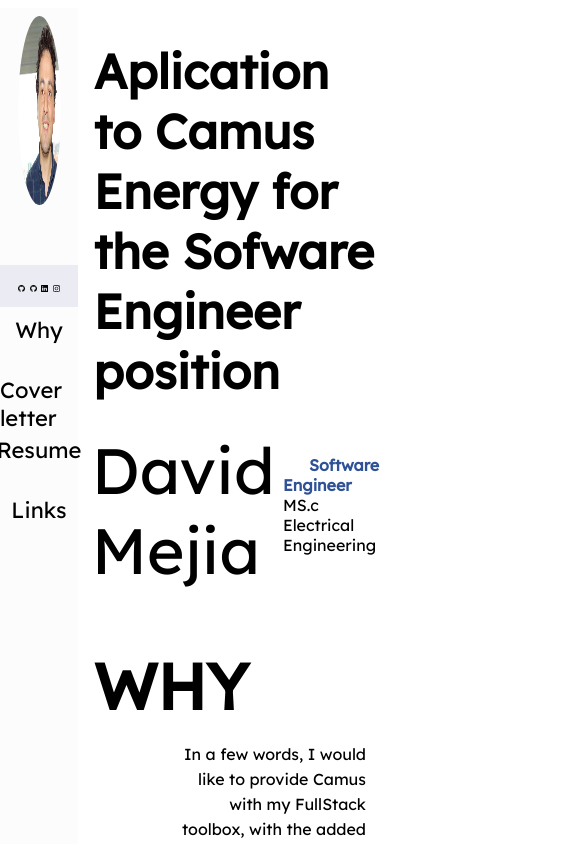
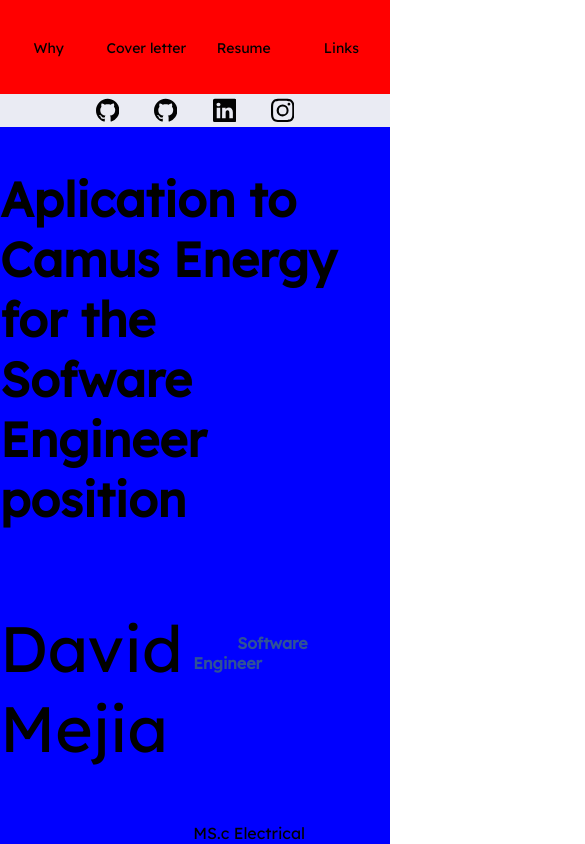
Before and after one commit to manuel-gutierrez/dm-profile, a React (Create React App) app: page / in a window 390 px wide. Shown: the top 844 px of the page, 585 px wide, since content can reach past the window. Built offline with nearby package versions, Linux system fonts and the light colour scheme.

Commit message:
refactor side bar and main layout:
- site grid to be responsive
- simplify aside syntax
- fix typo "," on index

```diff
--- a/package.json
+++ b/package.json
@@ -10,7 +10,7 @@
     "react": "^18.2.0",
     "react-dom": "^18.2.0",
     "react-router-dom": "^6.11.0",
-    "react-scripts": "5.0.1",
+    "react-scripts": "^5.0.1",
     "web-vitals": "^2.1.4"
   },
   "scripts": {
--- a/src/App.module.css
+++ b/src/App.module.css
@@ -1,20 +1,26 @@
+* {
+	margin: 0;
+	padding: 0;
+	box-sizing: border-box;
+  width: 100%;
+  height: 100%;
+}
+
 .main {
-  width: 100%;
   display: flex;
-  margin-top:2%;
 }
+
+/* TODO: Remove */
 .navbar {
   height: 15%;
   overflow: hidden;
-  position: fixed; /* Set the navbar to fixed position */
   top: 0; /* Position the navbar at the top of the page */
-  width: 100%; /* Full width */
 }
 .body {
-  margin-left: 20%;
-  width: 80%;
-  display: flex;
-  justify-content: center;
+  order: 1;
+  display: inherit;
+  justify-content: flex-start;
+  background-color: blue;
 }
 body {
   font-family: 'Lexend Deca',sans-serif;
@@ -23,3 +29,11 @@
 body{
   /* font-family: 'Bungee Inline', cursive; */
 }
+/* Media Queries */
+@media only screen and (max-width: 768px) {
+	/* Re-order content for mobile */
+	.main {
+		  flex-wrap: wrap;
+	}
+
+}
--- a/src/Components/Aside.js
+++ b/src/Components/Aside.js
@@ -1,29 +1,36 @@
 import AsideButton from "./AsideButton";
-import ProfilePicture from "../Images/profile_img.jpeg"
+import ProfilePicture from "../Images/profile_img.jpeg";
 import SocialMedia from "./SocialMedia";
 import classes from "./Aside.module.css";
 
 const Aside = () => {
 	const pages = ["Why", "Cover letter", "Resume", "Links"];
-    return(
+	const pagesIds = ["why", "cover-letter", "resume", "links"];
+	return (
 		<aside className={classes.aside}>
 			<div className={classes.profile}>
-            <img className={classes.img} src={ProfilePicture} />
+				<img
+					className={classes.img}
+					src={ProfilePicture}
+					alt="profile-picture"
+				/>
 			</div>
 			<div className={classes.emoticonsContainer}>
 				<SocialMedia />
 			</div>
-            <div className={classes.ul}>
-            { pages.map((title) => {
+			<nav>
+				<ul>
+					{pages.map((title, index) => {
 						return (
-                <div className={classes.li}>
-                    <AsideButton text={title}/>
-                </div>
-                )
-                })
-            }
-            </div>
+							// rome-ignore lint/suspicious/noArrayIndexKey: <Using it as quick fix. Should be refactored as an object,not array.>
+							<li className={classes.li} key={index}>
+								<AsideButton id={pagesIds[index]} text={title} />
+							</li>
+						);
+					})}
+				</ul>
+			</nav>
 		</aside>
-    )
-}
+	);
+};
 export default Aside;
--- a/src/Components/Aside.module.css
+++ b/src/Components/Aside.module.css
@@ -1,19 +1,30 @@
 .aside {
-    position: fixed;
-    width: 20%;
-    height: 100%;
-    border: red;
+    display:flex ;
+    flex-direction: column;
     background-color: rgb(252, 252, 252);
+    flex: 0 0 200px; /* Sidebar width */
+	order: 0;
+    background-color: red;
+    display: inherit;
 }
-.ul {
+
+
+/* Nav section*/
+
+ul {
+    text-align: center;
     margin-top:10%;
     display: flex;
+    height: auto;
+    justify-content: flex-start;
     flex-direction: column;
-    text-decoration: none;
+    flex-wrap: nowrap;
+    align-items: flex-start;
 }
-.li {
+li {
     list-style: none;
 }
+
 .profile{
     width:100%;
     height: 30%;
@@ -32,5 +43,35 @@
     width: 100%;
     height: 5%;
     background-color: #eaebf3;
-    display: flex;
 }
+
+/* Media Queries  */
+@media only screen and (max-width: 768px) {
+    /* Re-order content for mobile */
+    .aside {
+        flex: 0 0 100%;
+        height: 15%;
+        }
+    .aside > nav {
+        display: flex;
+        align-items: center;
+        justify-content: center;
+    }
+    .aside > nav > ul {
+            margin-top: 0% ;
+            flex-direction: row;
+        }
+    .aside > nav > ul > li {
+            margin: 1%;
+        }
+    .profile
+    {
+        display: none;
+    }
+
+    .emoticonsContainer {
+        order: 2;
+        height: 35%;
+    }
+
+}
--- a/src/Components/AsideButton.js
+++ b/src/Components/AsideButton.js
@@ -1,13 +1,13 @@
 import classes from "./AsideButton.module.css";
-import LinkName   from "./AsideButtonLinks"
-import { Link } from "react-router-dom";
-
+//  Aside button is in the nav element.
+//  therefore the syntax should be around <a> tag.
 const AsideButton = (props) => {
-    return (
-        <div className={classes.button}>
-            <div className={classes.a} to={props.text}> {props.text} </div>
-        </div>
-    )
-}
+	return (
+		// rome-ignore lint/a11y/useValidAnchor: <react syntax>
+		<a className={classes.button} href={`#${props.id}`}>
+			{props.text}
+		</a>
+	);
+};
 
 export default AsideButton;
--- a/src/Components/AsideButton.module.css
+++ b/src/Components/AsideButton.module.css
@@ -1,14 +1,17 @@
 .button {
-    display: flex;
-    justify-content: center;
+    flex-direction: row;
+    justify-content: start;
     width: 100%;
     height: 60px;
+
 }
-.button .a{
+
+.button  {
     padding-top: 2%;
     color: black;
     font-weight: 500;
-    font-size: 22px
+    font-size: 22px;
+    text-decoration: none;
 }
 
 .button:hover {
@@ -16,5 +19,13 @@
     background-color:  orange;
     font-weight: 600;
     color: white;
-    font-size: 28px
+    font-size: 28px;
+    text-decoration: none;
 }
+/* Media query for the menu  */
+@media only screen and (max-width: 768px) {
+	/* Re-order content for mobile */
+	.button, .button:hover  {
+		font-size: 14px;
+	}
+}
--- a/src/Components/SocialMedia.module.css
+++ b/src/Components/SocialMedia.module.css
@@ -8,3 +8,10 @@
     margin: auto;
     width: 15%;
 }
+
+@media only screen and (max-width: 768px) {
+	/* Re-order content for mobile */
+	.emoticon {
+        width: 10%;
+    }
+}
--- a/src/Pages/Home.module.css
+++ b/src/Pages/Home.module.css
@@ -1,11 +1,10 @@
 .main {
     width: 90%;
     height: 100%;
-    display: flex;
     flex-direction: column;
-    justify-content: center;
+    justify-content: flex-start;
 }
-.why_response_contaioer {
+.why_response_container {
     margin-top:2%;
     display: flex;
 }
--- a/src/index.js
+++ b/src/index.js
@@ -1,17 +1,17 @@
-import React from 'react';
-import ReactDOM from 'react-dom/client';
-import './index.css';
-import App from './App';
+import React from "react";
+import ReactDOM from "react-dom/client";
+import "./index.css";
+import App from "./App";
 import { BrowserRouter } from "react-router-dom";
-import reportWebVitals from './reportWebVitals';
+import reportWebVitals from "./reportWebVitals";
 
-const root = ReactDOM.createRoot(document.getElementById('root'));
+const root = ReactDOM.createRoot(document.getElementById("root"));
 root.render(
-  <React.StrictMode>
-      <BrowserRouter>
-        <App />
-      </BrowserRouter>,
-  </React.StrictMode>
+	<React.StrictMode>
+		<BrowserRouter>
+			<App />
+		</BrowserRouter>
+	</React.StrictMode>,
 );
 
 // If you want to start measuring performance in your app, pass a function
```
Also changed, not shown: src/Components/Navbar.js (+5 -5 lines), 1 other file (tests, documents, lock files or other folders). Lines whose indentation alone changed are shown as unchanged.
